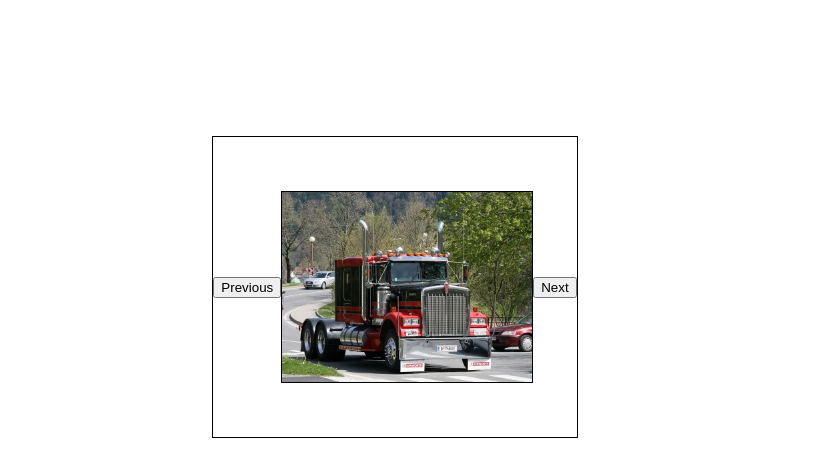
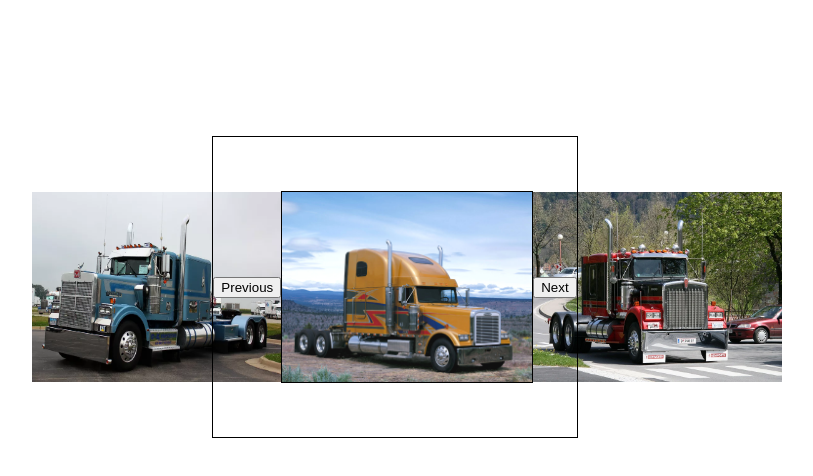
Before and after one commit to SalomonKein/HomeworkJS25, a plain HTML site: page index.html in a window 1280 px wide. Both pictures are taken after a click on the button "Previous". Shown: the whole page, without its empty margins (245-1058 px from the left). Drawn offline with Linux system fonts and the light colour scheme.

Commit message:
add continue

```diff
--- a/index.html
+++ b/index.html
@@ -13,12 +13,12 @@
     <div class="box">
         <button class="previous">Previous</button>
         <div class="container">
-            <img src="img\1.jpeg" alt="Kenworth">
-            <img src="img\2.jpeg" alt="Western Star">
-            <img src="img\3.jpeg" alt="Autocar">
-            <img src="img\4.jpeg" alt="Brockway">
-            <img src="img\5.jpeg" alt="Marmon">
-            <img src="img\6.jpeg" alt="Freightliner">
+            <img class="image" src="img\1.jpeg" alt="Kenworth">
+            <img class="image" src="img\2.jpeg" alt="Western Star">
+            <img class="image" src="img\3.jpeg" alt="Autocar">
+            <img class="image" src="img\4.jpeg" alt="Brockway">
+            <img class="image" src="img\5.jpeg" alt="Marmon">
+            <img class="image" src="img\6.jpeg" alt="Freightliner">
         </div>
         <button class="next">Next</button>
     </div>
--- a/script.js
+++ b/script.js
@@ -0,0 +1,128 @@
+let imgSlade = document.querySelectorAll(".image");
+let imgLink = [];
+console.log(imgSlade);
+for (let i = 0; i < imgSlade.length; i++) {
+    imgLink[i] = imgSlade[i].src;
+    imgSlade[i].remove();
+}
+
+
+let step = 0;
+let offset = 0;
+
+function showImg() {
+    let img = document.createElement('img');
+    img.src = imgLink[step];
+    img.classList.add('image');
+    let imgPrevious = document.createElement('img');
+    imgPrevious.src = imgLink[imgSlade.length - 1];
+    imgPrevious.classList.add('image');
+    imgPrevious.classList.add('image-previous');
+    imgPrevious.setAttribute('type', 'previous');
+    let imgNext = document.createElement('img');
+    imgNext.src = imgLink[step + 1];
+    imgNext.classList.add('image');
+    imgNext.setAttribute('type', 'next');
+    img.style.left = offset * 250 + 'px';
+    imgPrevious.style.left = offset * 250 - 250 + 'px';
+    imgNext.style.left = offset * 250 + 250 + 'px';
+    document.querySelector('.container').appendChild(img);
+    document.querySelector('.container').prepend(imgPrevious);
+    document.querySelector('.container').append(imgNext);
+    console.log(imgPrevious);
+
+}
+
+
+function slideNext() {
+
+    console.log(`slideNext step ${step}`);
+    document.querySelector('.next').onclick = null;
+    let imgOverflow = document.querySelectorAll('.image');
+
+    if (imgOverflow[2].getAttribute('type') == 'next') {
+        step = 2;
+
+    } else if (imgOverflow[0].getAttribute('type') == 'afterPrevious') {
+        // elem = imgOverflow[0];
+        // step = imgSlade.indexOf(elem);
+        console.log(imgOverflow[0]);
+        console.log(imgSlade[4]);
+        console.log(imgOverflow[0] === imgSlade[4]);
+    }
+
+    if (step > imgLink.length - 1) {
+        step = 0;
+    }
+
+
+    let offset2 = 0;
+    for (let i = 0; i < imgOverflow.length; i++) {
+        imgOverflow[i].style.left = offset2 * 250 - 500 + 'px';
+        offset2++;
+        imgOverflow[i].removeAttribute('type');
+    }
+    console.log(`slideNext sum ${step}`);
+    let imgNext = document.createElement('img');
+    imgNext.src = imgLink[step];
+
+    setTimeout(function() {
+        imgNext.classList.add('image');
+        imgNext.setAttribute('type', 'afterNext');
+        imgNext.style.left = 250 + 'px';
+        document.querySelector('.container').append(imgNext);
+
+        imgOverflow[0].remove();
+        // showImg();
+        document.querySelector('.next').onclick = slideNext;
+    }, 1000);
+
+    step++;
+    console.log(imgOverflow);
+}
+
+function slidePrevious() {
+
+    console.log(`slidePrevious step ${step}`);
+
+    document.querySelector('.previous').onclick = null;
+    let imgOverflow = document.querySelectorAll('.image');
+    if (document.querySelector('.image').getAttribute('type') == 'previous') {
+        step = 4;
+
+    } else if (imgOverflow[2].getAttribute('type') == 'afterNext') {
+        step = step - 3;
+    }
+
+    if (step < 0) {
+        step = 5;
+    }
+
+    let offset2 = 0;
+    console.log(`slidePrevious sum ${step}`);
+    for (let i = 0; i < imgOverflow.length; i++) {
+        imgOverflow[i].style.left = offset2 * 250 + 'px';
+        offset2++;
+        imgOverflow[i].removeAttribute('type');
+    }
+
+    let imgPrevious = document.createElement('img');
+    imgPrevious.src = imgLink[step];
+    imgPrevious.classList.add('image');
+    imgPrevious.setAttribute('type', 'afterPrevious');
+    setTimeout(function() {
+
+        imgPrevious.style.left = -250 + 'px';
+        document.querySelector('.container').prepend(imgPrevious);
+
+        imgOverflow[2].remove();
+        // showImg();
+        document.querySelector('.previous').onclick = slidePrevious;
+    }, 1000);
+    step--;
+    console.log(imgOverflow);
+}
+
+document.querySelector('.next').onclick = slideNext;
+document.querySelector('.previous').onclick = slidePrevious;
+showImg();
--- a/style.css
+++ b/style.css
@@ -14,15 +14,25 @@ body {
     border: 1px solid black;
 }
 
-img {
-    height: 200px;
+.image {
+    height: 190px;
+    width: 250px;
+    position: absolute;
+    transition: all ease 1s;
+    -webkit-transition: all ease 1s;
+    -moz-transition: all ease 1s;
+    -ms-transition: all ease 1s;
+    -o-transition: all ease 1s;
+    z-index: -1;
+    top: 0px;
+    left: 0px;
 }
 
 .container {
     width: 250px;
     height: 190px;
-    overflow: hidden;
+    /* overflow: hidden; */
     border: 1px solid black;
-    display: flex;
-    flex-direction: row;
+    position: relative;
+    /* flex-direction: row; */
 }
```
